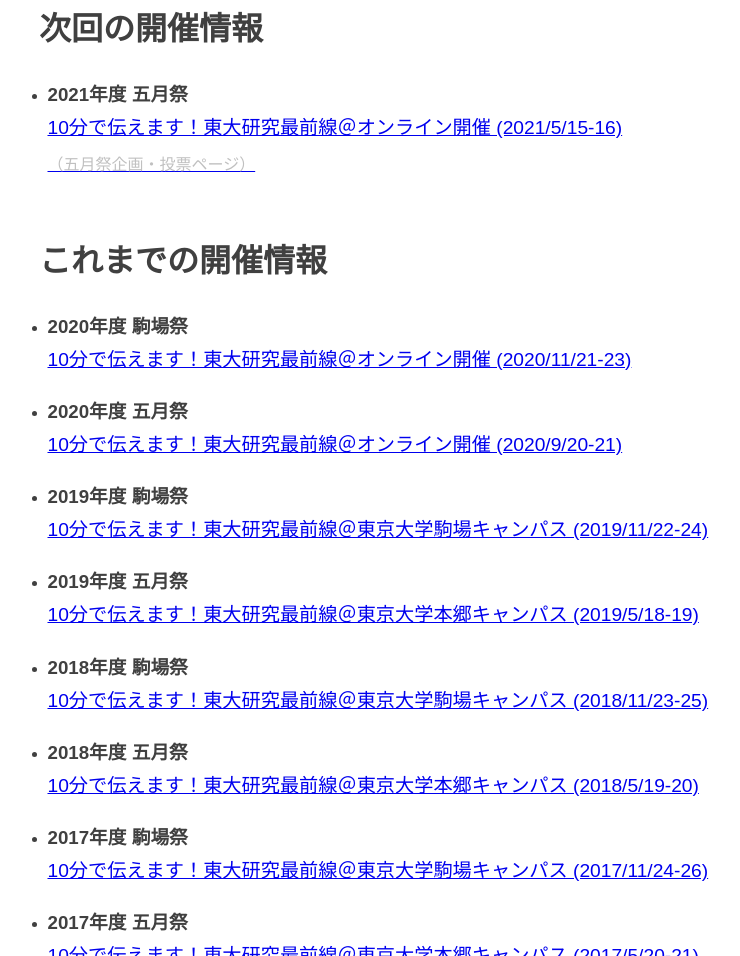
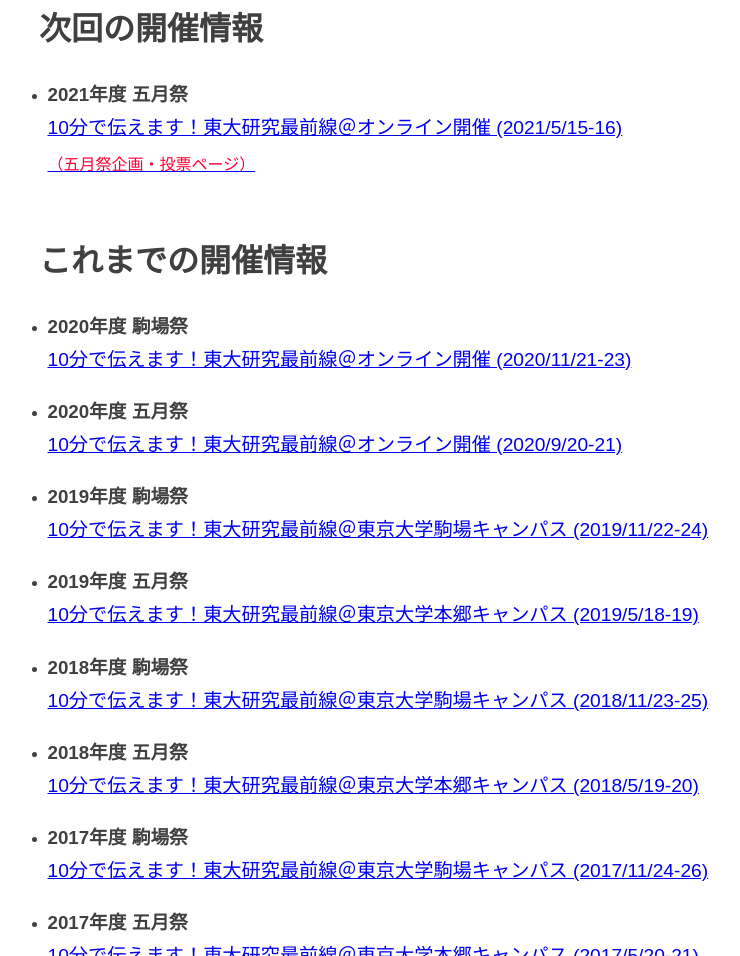
Before and after one commit to ut-10min/ut-10min.github.io, a plain HTML site: page index.html in a window 1280 px wide. Shown: the part 857-1813 px from the top of the page, without its empty margins (251-991 px from the left). Drawn offline with nearby package versions, Linux system fonts and the light colour scheme.

```diff
--- a/index.html
+++ b/index.html
@@ -75,7 +75,7 @@
                         <a href="https://ut-10min.github.io/mf94/" target="_blank">
                         <p>10分で伝えます！東大研究最前線＠オンライン開催 (2021/5/15-16)</p>
                         </a>
-                        <a href="vote.html" target="_blank"><font color="#c0c0c0">
+                        <a href="vote.html" target="_blank"><font color="#FF0033">
                             （五月祭企画・投票ページ）</font></a>
                         <!--<p>10分で伝えます！東大研究最前線＠オンライン開催 (2021/5/15-16)<br>
                             詳細は後日公開します。
```
